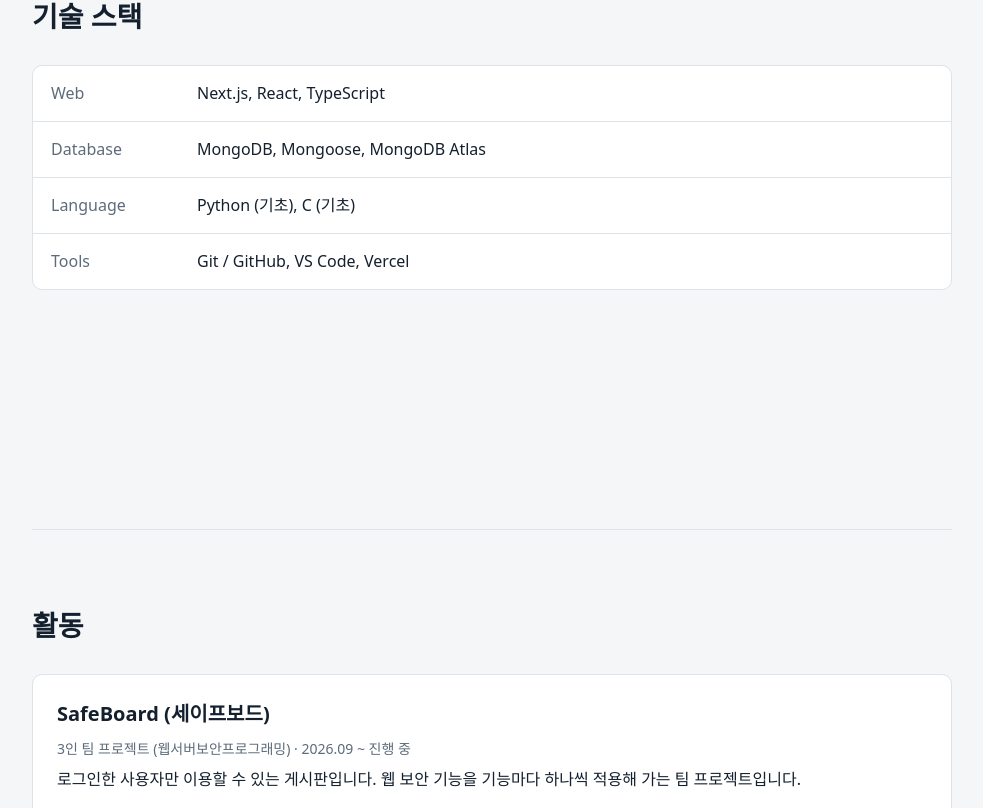
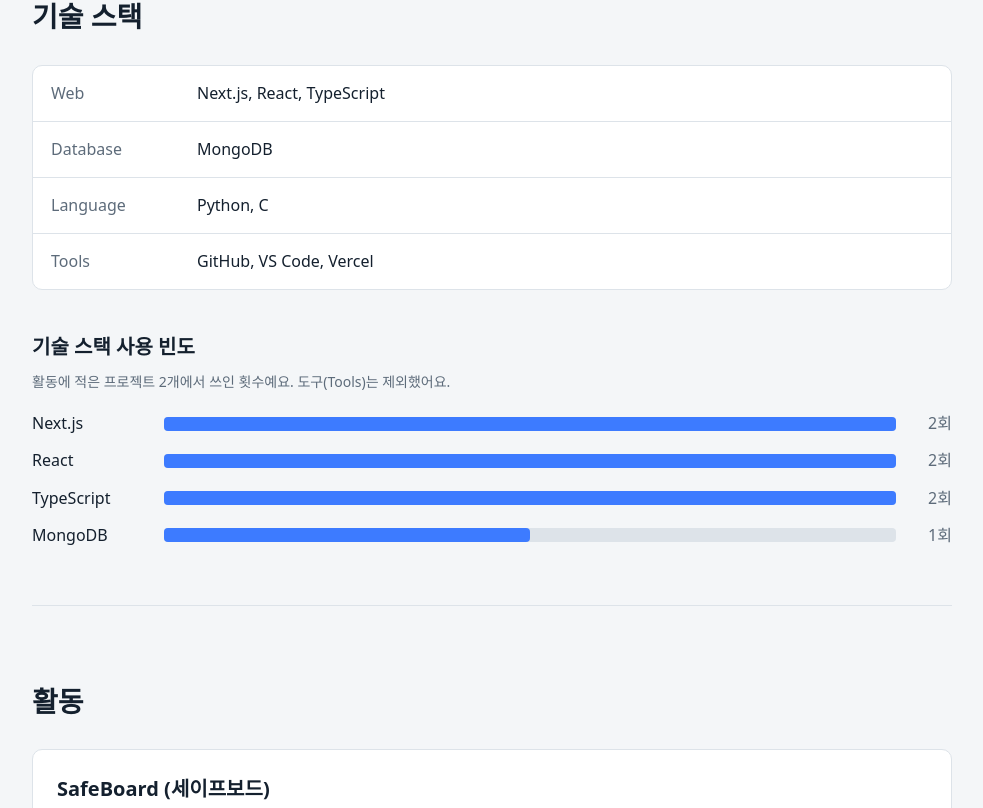
Before and after one commit to k35864316-spec/web_server_portfolio, a Next.js app: page / in a window 1280 px wide. Shown: the part 772-1580 px from the top of the page, without its empty margins (148-1131 px from the left). Built offline with nearby package versions, Linux system fonts and the light colour scheme.

Commit message:
Simplify skills and add stack usage frequency

```diff
--- a/src/app/page.tsx
+++ b/src/app/page.tsx
@@ -1,8 +1,11 @@
 import Sidebar from "@/components/Sidebar";
 import { PROFILE as p } from "@/lib/profileData";
+import { countStackUsage } from "@/lib/stackStats";
 import { C, S } from "@/lib/theme";
 
 export default function Home() {
+  const usage = countStackUsage();
+  const max = Math.max(1, ...usage.map((u) => u.count));
   return (
     <>
       <Sidebar name={p.name} />
@@ -27,6 +30,20 @@
               </div>
             ))}
           </dl>
+
+          <h3 style={{ margin: "40px 0 6px", fontSize: 20 }}>기술 스택 사용 빈도</h3>
+          <p style={S.sub}>활동에 적은 프로젝트 {p.projects.length}개에서 쓰인 횟수예요. 도구(Tools)는 제외했어요.</p>
+          <ul style={{ listStyle: "none", margin: "16px 0 0", padding: 0, display: "grid", gap: 10 }}>
+            {usage.map((u) => (
+              <li key={u.name} style={{ display: "grid", gridTemplateColumns: "minmax(88px, 120px) minmax(0, 1fr) 44px", alignItems: "center", gap: 12 }}>
+                <span>{u.name}</span>
+                <span style={{ background: C.line, borderRadius: 4, height: 14 }}>
+                  <span style={{ display: "block", height: "100%", borderRadius: 4, background: C.accent, width: `${(u.count / max) * 100}%` }} />
+                </span>
+                <span style={{ color: C.muted, textAlign: "right" }}>{u.count}회</span>
+              </li>
+            ))}
+          </ul>
         </section>
 
         <section id="activities" style={{ ...S.block, borderBottom: 0, minHeight: "80vh" }}>
@@ -45,6 +62,7 @@
                 ))}
               </ul>
               <p style={S.sub}>사용 기술: {pr.stack.join(", ")}</p>
+              <p style={S.sub}>사용 도구: {pr.tools.join(", ")}</p>
               <p style={{ display: "flex", gap: 18, margin: "6px 0 0" }}>
                 {pr.repo && <a href={pr.repo} target="_blank" rel="noreferrer" style={S.link}>저장소</a>}
                 {pr.demo && <a href={pr.demo} target="_blank" rel="noreferrer" style={S.link}>배포 주소</a>}
--- a/src/lib/profileData.ts
+++ b/src/lib/profileData.ts
@@ -7,7 +7,10 @@
   period: string;
   summary: string;
   role: string;
+  /** 사용한 기술 (빈도수 집계에 쓰임) */
   stack: string[];
+  /** 사용한 도구 (빈도수 집계에서 제외) */
+  tools: string[];
   /** done: 구현·적용 완료 여부 (false 면 화면에 "구현 예정" 으로 표시) */
   points: { text: string; done: boolean }[];
   repo?: string;
@@ -36,9 +39,9 @@
   github: "https://github.com/k35864316-spec",
   skills: [
     { group: "Web", items: ["Next.js", "React", "TypeScript"] },
-    { group: "Database", items: ["MongoDB", "Mongoose", "MongoDB Atlas"] },
-    { group: "Language", items: ["Python (기초)", "C (기초)"] },
-    { group: "Tools", items: ["Git / GitHub", "VS Code", "Vercel"] },
+    { group: "Database", items: ["MongoDB"] },
+    { group: "Language", items: ["Python", "C"] },
+    { group: "Tools", items: ["GitHub", "VS Code", "Vercel"] },
   ],
   projects: [
     {
@@ -46,7 +49,8 @@
       period: "2026.09 ~ 진행 중",
       summary: "로그인한 사용자만 이용할 수 있는 게시판입니다. 웹 보안 기능을 기능마다 하나씩 적용해 가는 팀 프로젝트입니다.",
       role: "3인 팀 프로젝트 (웹서버보안프로그래밍)",
-      stack: ["Next.js", "TypeScript", "MongoDB", "Mongoose", "Vercel"],
+      stack: ["Next.js", "React", "TypeScript", "MongoDB"],
+      tools: ["GitHub", "VS Code", "Vercel"],
       points: [
         { text: "회원가입·로그인, 서버 세션(HttpOnly 쿠키), bcrypt 비밀번호 해시", done: true },
         { text: "게시글 작성·수정·삭제, 검색, 페이지 나누기, 조회수, 비밀글, 댓글", done: true },
@@ -63,7 +67,8 @@
       period: "2026.10",
       summary: "지금 보고 계신 이 사이트입니다. 사이드바로 메인·기술 스택·활동을 오가며 볼 수 있습니다.",
       role: "개인 프로젝트",
-      stack: ["Next.js", "TypeScript", "MongoDB", "Mongoose", "Vercel"],
+      stack: ["Next.js", "React", "TypeScript"],
+      tools: ["GitHub", "VS Code"],
       points: [
         { text: "사이드바 버튼으로 각 내용 위치로 이동, 현재 위치 표시", done: true },
         { text: "Next.js 와 TypeScript 로 작성, Vercel 배포 예정", done: true },
--- /dev/null
+++ b/src/lib/stackStats.ts
@@ -0,0 +1,20 @@
+import { PROFILE } from "./profileData";
+
+export type StackCount = { name: string; count: number };
+
+/**
+ * 지금까지 만든 프로젝트(활동)에서 각 기술 스택이 몇 번 쓰였는지 센다.
+ * 도구(Tools: GitHub, VS Code, Vercel 등)는 프로젝트의 `tools` 에만 적혀 있으므로 집계에 들어가지 않는다.
+ * 많이 쓴 순서대로, 같으면 이름 순으로 돌려준다.
+ */
+export function countStackUsage(projects = PROFILE.projects): StackCount[] {
+  const counts = new Map<string, number>();
+  for (const project of projects) {
+    for (const tech of new Set(project.stack)) {
+      counts.set(tech, (counts.get(tech) ?? 0) + 1);
+    }
+  }
+  return [...counts.entries()]
+    .map(([name, count]) => ({ name, count }))
+    .sort((a, b) => b.count - a.count || a.name.localeCompare(b.name));
+}
```
